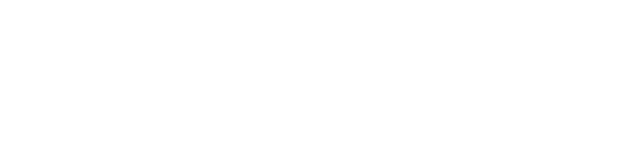
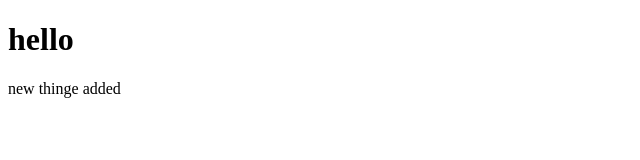
Before and after one commit to masud122/my-first-repo, a plain HTML site: page index.html in a window 1280 px wide. Shown: the whole page, without its empty margins (0-640 px from the left). Drawn offline with Linux system fonts and the light colour scheme.

Commit message:
new  added

```diff
--- a/index.html
+++ b/index.html
@@ -7,6 +7,7 @@
     <title>my fisrt repo</title>
 </head>
 <body>
-
+    <h1>hello</h1>
+    <p>new thinge added</p>
 </body>
 </html>
```
